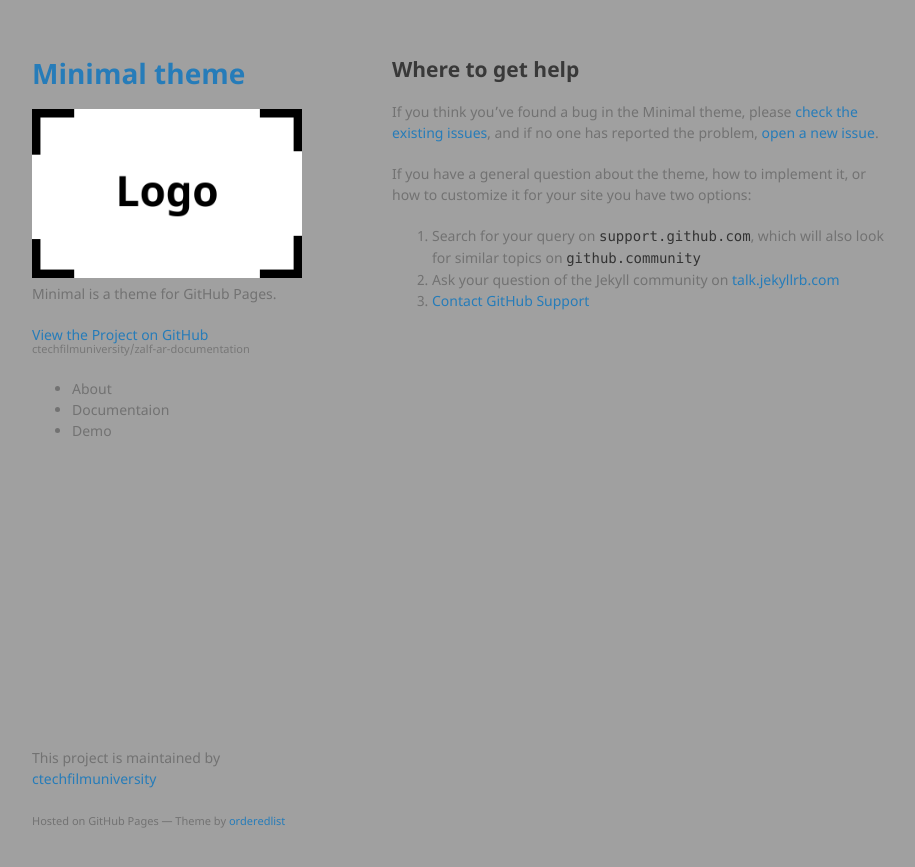
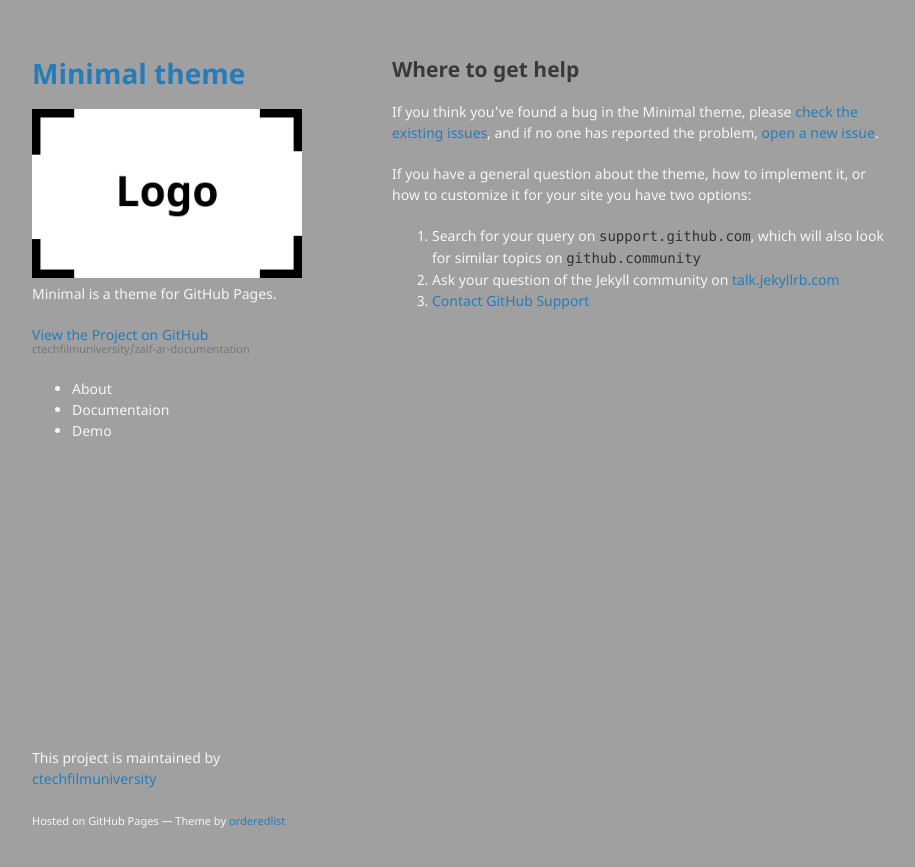
Before and after one commit to ctechfilmuniversity/zalf-ar-documentation, a Jekyll site: the page built from docs/SUPPORT.md, in a window 1280 px wide. Shown: the top 867 px of the page, without its empty margins (178-1093 px from the left). Built offline with Jekyll 4.4.1, drawn with Linux system fonts in a browser that asks for light colours; our own code applies the rules of GitHub Pages for plain Markdown files.

Commit message:
quick update

```diff
--- a/_sass/jekyll-theme-minimal.scss
+++ b/_sass/jekyll-theme-minimal.scss
@@ -5,12 +5,12 @@ body {
   background-color: #A0A0A0;
   padding:50px;
   font: 14px/1.5 "Noto Sans", "Helvetica Neue", Helvetica, Arial, sans-serif;
-  color:#727272;
+  color:#f5f5f5;
   font-weight:400;
 }
 
 h1, h2, h3, h4, h5, h6 {
-  color:#222;
+  color:#ffffff;
   margin:0 0 20px;
 }
 
```
